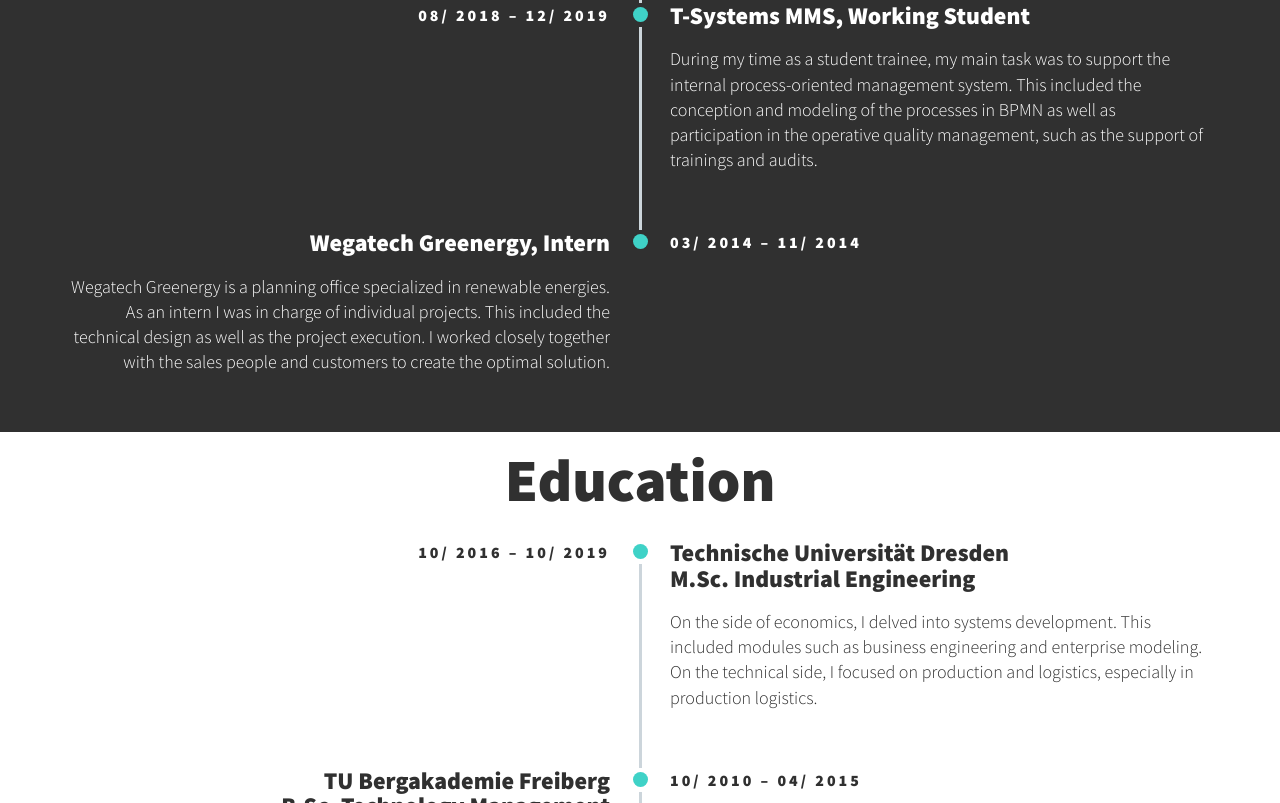
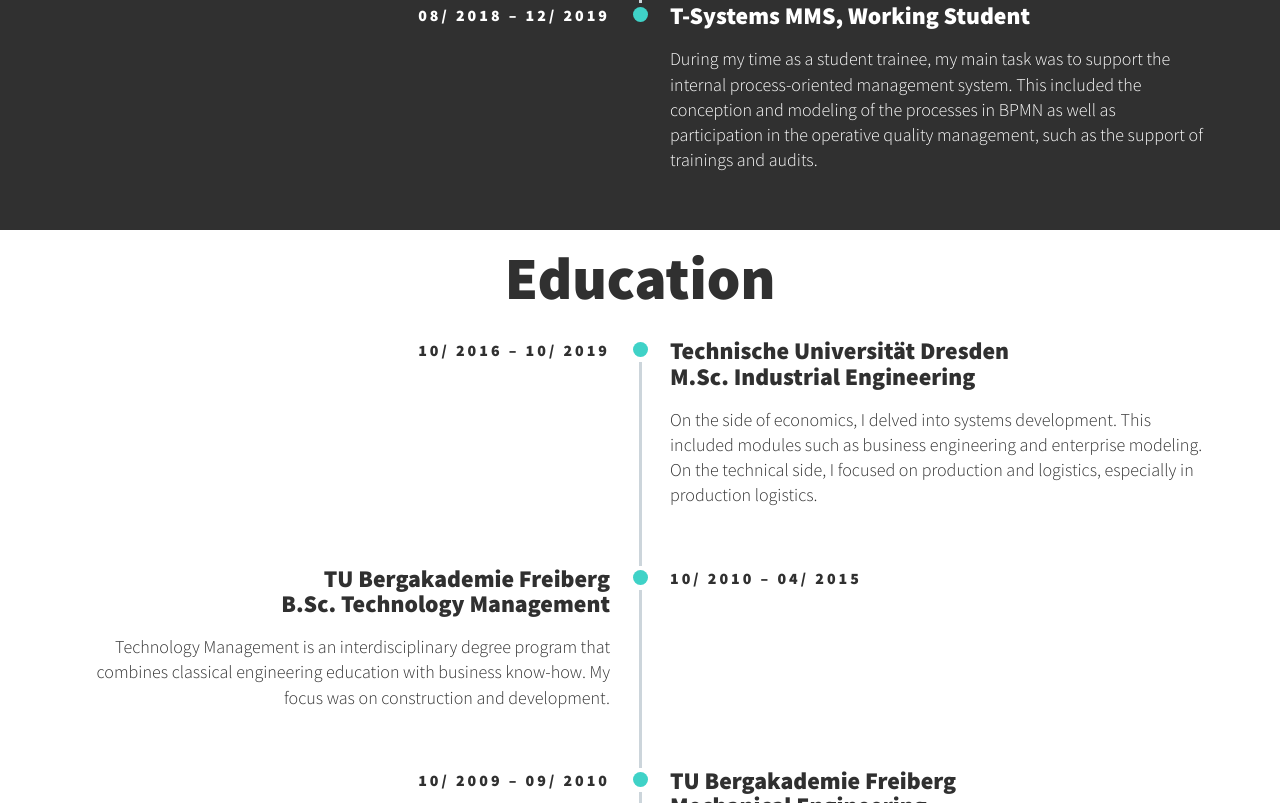
Before and after one commit to Sony2k20/web-portfolio, a plain HTML site: page resume.html in a window 1280 px wide. Shown: the part 1382-2185 px from the top of the page. Drawn offline with nearby package versions, Linux system fonts and the light colour scheme.

Commit message:
Update resume.html

```diff
--- a/resume.html
+++ b/resume.html
@@ -149,14 +149,7 @@
                                     as the support of trainings and audits.</p>
                             </div>
                         </li>
-                        <!-- <li class="timeline-item period">
-                            <div class="timeline-info"></div>
-                            <div class="timeline-marker"></div>
-                            <div class="timeline-content">
-                                <h3 class="timeline-title">April 2016</h3>
-                            </div>
-                        </li> -->
-                        <li data-aos="fade-up" class="timeline-item">
+<!--                         <li data-aos="fade-up" class="timeline-item">
                             <div class="timeline-info">
                                 <span>03/ 2014 – 11/ 2014</span>
                             </div>
@@ -168,7 +161,7 @@
                                     well as the project execution. I worked closely together with the sales
                                     people and customers to create the optimal solution. </p>
                             </div>
-                        </li>
+                        </li> -->
                     </ul>
                 </div>
             </div>
```
